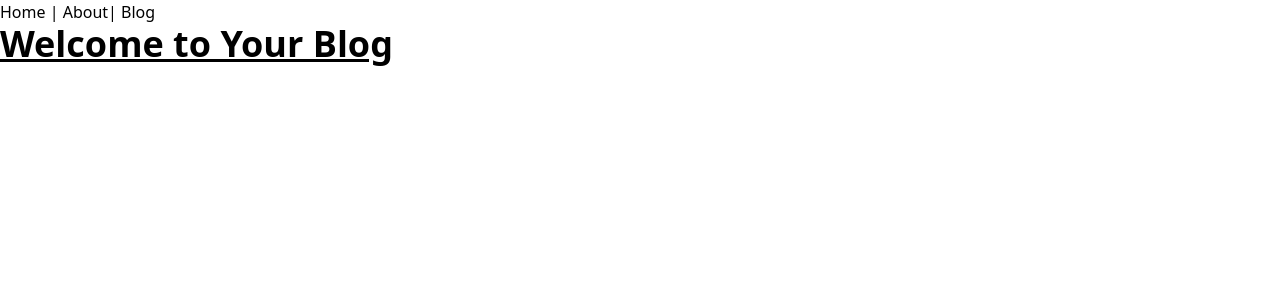
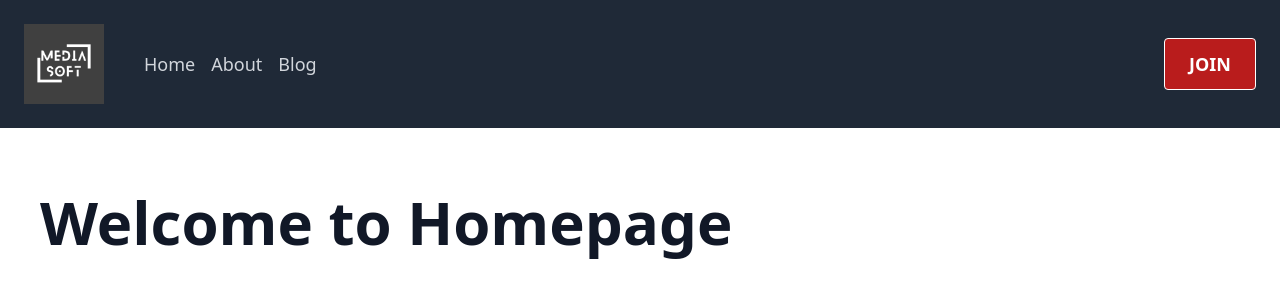
Before and after one commit to DanielArturoAlejoAlvarez/Blog-Django-4.2.3-DjangoRestFramework-3.14.0-And-Vue-3.3.4, a Vue app in the folder frontend/: page /blog/1 in a window 1280 px wide. Shown: the top 300 px of the page. Built offline with nearby package versions, Linux system fonts and the light colour scheme.

Commit message:
Creating a NavBar vue component in the frontend

```diff
--- a/frontend/src/App.vue
+++ b/frontend/src/App.vue
@@ -1,11 +1,19 @@
 <template>
-  <nav>
-    <router-link to="/">Home</router-link> |
-    <router-link to="/about">About</router-link>|
-    <router-link to="/blog">Blog</router-link>
-  </nav>
+  <NavBar msg="JOIN"/>
   <router-view/>
 </template>
+
+<script>
+import NavBar from '@/components/navigation/NavBar.vue'
+
+export default {
+  name: 'App',
+  components: {
+    NavBar
+  }
+}
+</script>
+
 
 <style lang="scss">
 
--- a/frontend/src/components/HelloWorld.vue
+++ b/frontend/src/components/HelloWorld.vue
@@ -1,5 +1,5 @@
 <template>
-  <h1 class="text-4xl font-bold underline">
+  <h1 class="text-6xl font-bold text-gray-900">
     {{msg}}
   </h1>
 </template>
--- /dev/null
+++ b/frontend/src/components/navigation/NavBar.vue
@@ -0,0 +1,55 @@
+  <template>
+    <div class="font-sans antialiased" id="app">
+        <nav class="flex items-center justify-between flex-wrap bg-gray-800 text-gray-300 p-6">
+            <div class="flex items-center flex-no-shrink text-white mr-6">
+            <img class="mr-4" src="../../assets/MEDIASOFT.png" width="80" />
+            <span class="font-semibold text-xl tracking-tight"></span>
+            </div>
+            <div class="block sm:hidden">
+            <button @click="toggle" class="flex items-center px-3 py-2 border rounded text-teal-lighter border-teal-light hover:text-white hover:border-white">
+                <svg class="fill-current h-3 w-3" viewBox="0 0 20 20" xmlns="http://www.w3.org/2000/svg"><title>Menu</title><path d="M0 3h20v2H0V3zm0 6h20v2H0V9zm0 6h20v2H0v-2z"/></svg>
+            </button>
+            </div>
+            <div :class="open ? 'block': 'hidden'" class="w-full flex-grow sm:flex sm:items-center sm:w-auto">
+            <div class="text-sm sm:flex-grow">
+                <router-link to="/" class="no-underline block mt-4 sm:inline-block sm:mt-0 text-lg text-gray-300 hover:text-white mr-4">
+                Home
+                </router-link>
+                <router-link to="/about" class="no-underline block mt-4 sm:inline-block sm:mt-0 text-lg  text-gray-300 hover:text-white mr-4">
+                About
+                </router-link>
+                <router-link to="/blog" class="no-underline block mt-4 sm:inline-block sm:mt-0 text-lg text-gray-300 hover:text-white mr-4">
+                Blog
+                </router-link>
+            </div>
+            <div>
+                <a href="#" class="no-underline inline-block text-lg px-6 py-4 leading-none border rounded font-bold text-white border-white hover:border-transparent transition ease-in-out duration-300 hover:text-gray-300 bg-red-700 hover:bg-red-900 mt-4 sm:mt-0">{{msg}}</a>
+            </div>
+            </div>
+        </nav>
+    </div>
+  </template>
+
+  <script>
+  export default {
+    name: 'NavBar',
+    props: {
+      msg: String
+    },
+    data() {
+        return {
+            open: false,
+         }
+    },
+    methods: {
+        toggle() {
+            this.open = !this.open
+        }
+    }
+  }
+  </script>
+
+  <!-- Add "scoped" attribute to limit CSS to this component only -->
+  <style scoped lang="scss">
+
+  </style>
--- a/frontend/src/views/AboutView.vue
+++ b/frontend/src/views/AboutView.vue
@@ -1,5 +1,5 @@
 <template>
-  <div class="about">
+  <div class="p-10 mt-6">
     <HelloWorld msg="This is an about page"/>
   </div>
 </template>
--- a/frontend/src/views/BlogView.vue
+++ b/frontend/src/views/BlogView.vue
@@ -1,5 +1,5 @@
 <template>
-    <div class="blog">
+    <div class="p-10 mt-6">
         <HelloWorld msg="Our Blog App" />
     </div>
 </template>
--- a/frontend/src/views/HomeView.vue
+++ b/frontend/src/views/HomeView.vue
@@ -1,6 +1,6 @@
 <template>
-  <div class="home">
-    <HelloWorld msg="Welcome to Your Blog"/>
+  <div class="p-10 mt-6">
+    <HelloWorld msg="Welcome to Homepage"/>
   </div>
 </template>
 
```
Also changed, not shown: frontend/src/assets/MEDIASOFT.png (added).
